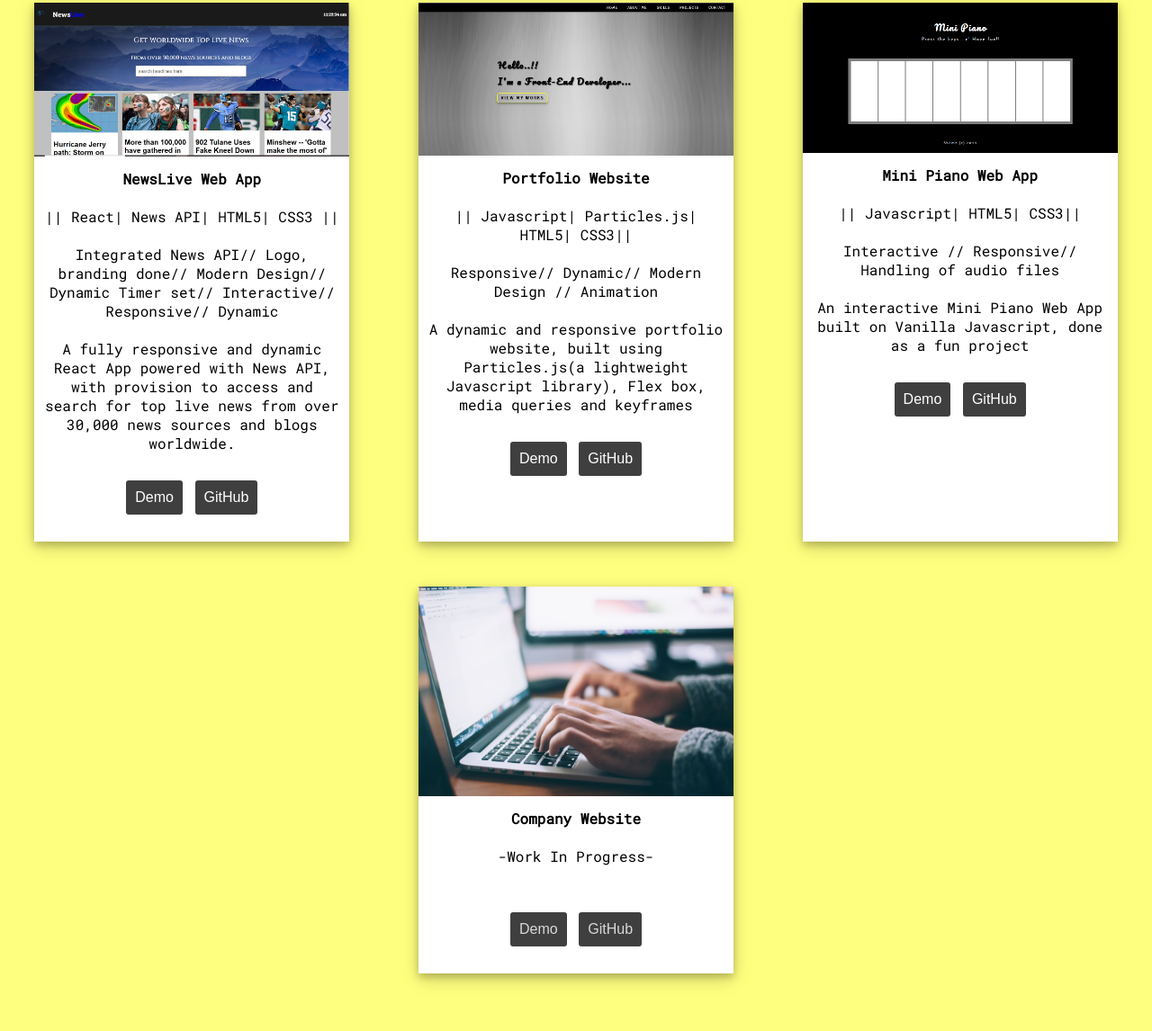
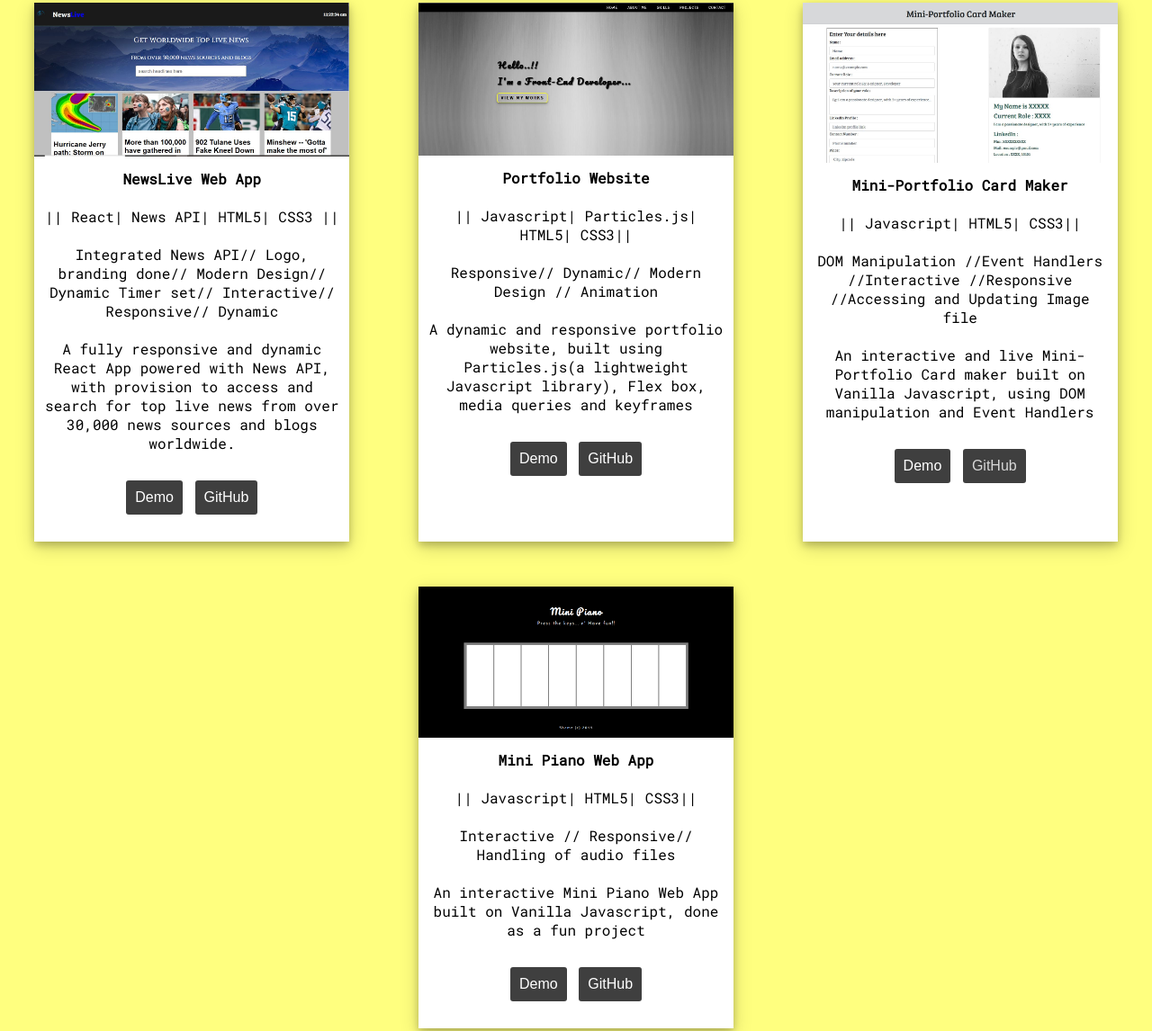
Before and after one commit to shamseena-dev/My-Portfolio, a plain HTML site: page index.html in a window 1280 px wide. Shown: the part 1835-2981 px from the top of the page at 90% size. Drawn offline with Linux system fonts and the light colour scheme.

Commit message:
Added project portfolio card maker

```diff
--- a/index.html
+++ b/index.html
@@ -132,6 +132,19 @@
 	 						</div>
 	 					</div>
 	 					<div class="projectCard">
+	 						<img src="./images/miniPortfolioImage.JPG" alt="miniPortfolioCardMaker_img" style="width:100%">
+	 						<div class="detailsContainer">
+
+	 							<h4>Mini-Portfolio Card Maker</h4><br>
+	 							<p>|| Javascript| HTML5| CSS3|| </p><br/>
+	 							<p> DOM Manipulation //Event Handlers //Interactive //Responsive //Accessing and Updating Image file </p><br/>
+	 							<p> An interactive and live Mini-Portfolio Card maker built on Vanilla Javascript,  using DOM manipulation and Event Handlers  </p>
+	 							<br>
+								<button ><a href="https://shamseena-dev.github.io/mini-portfolio-card-maker/">Demo</a></button>
+	 							<button ><a href="https://github.com/shamseena-dev/mini-portfolio-card-maker" class="disabled">GitHub</a></button>
+	 						</div>
+	 					</div>
+	 					<div class="projectCard">
 	 						<img src="./images/minipiano.jpg" alt="miniPianoApp_img" style="width:100%">
 	 						<div class="detailsContainer">
 	 							<h4>Mini Piano Web App</h4><br>
@@ -144,17 +157,7 @@
 	 						</div>
 	 					</div>
 
-	 					<div class="projectCard">
-	 						<img src="./images/laptop.jpg" alt="companyWebsite_img" style="width:100%">
-	 						<div class="detailsContainer">
 
-	 							<h4>Company Website</h4><br>
-	 							<p> -Work In Progress-</p><br/>
-	 							<br>
-								<button ><a href="#" class="disabled">Demo</a></button>
-	 							<button ><a href="#" class="disabled">GitHub</a></button>
-	 						</div>
-	 					</div>
 
 
 	 				</div>
```
Also changed, not shown: images/miniPortfolioImage.JPG (added).
